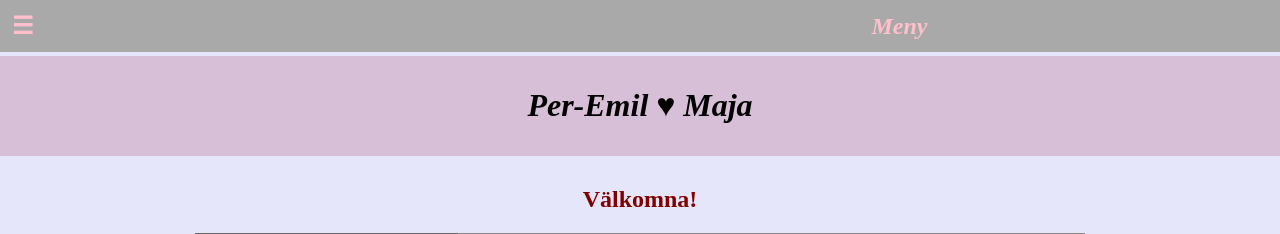
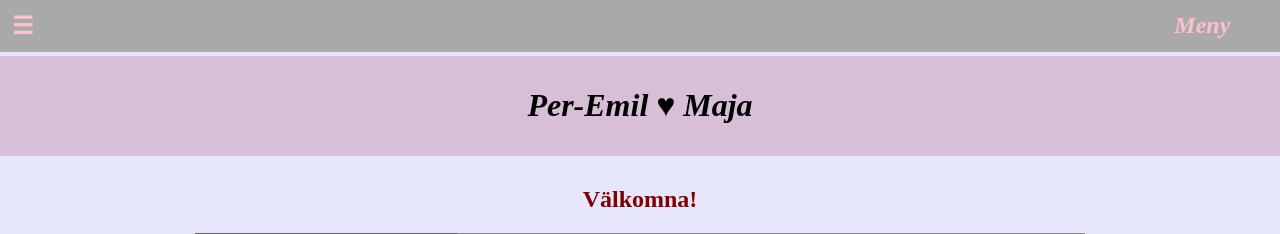
Before and after one commit to reggosaurus-reg/WeddingWebsite, a Flask app: page / in a window 1280 px wide. Shown: the top 234 px of the page. Run offline with Flask 2, Linux system fonts and the light colour scheme.

Commit message:
Actually decenter menu

```diff
--- a/static/css/style.css
+++ b/static/css/style.css
@@ -79,6 +79,12 @@ p {
 	justify-content: center;
 }
 
+.flex-decenter {
+	display: flex;
+	flex-direction: row;
+	justify-content: space-between;
+}
+
 .hidden-url:link {
 	text-decoration: none;
 	color: var(--color-text);
--- a/templates/templates/menu.html
+++ b/templates/templates/menu.html
@@ -1,8 +1,11 @@
 <nav>
 	<h2>
-		<!-- TODO: Use flex or something to ACTUALLY "decenter". -->
-		<span style="font-style: normal;text-align:left">☰</span>
-		<span style="font-style: italic;text-align:right">Meny</span>
+		<div class="flex-decenter">
+			<span style="font-style: normal;text-align:left">
+				☰</span>
+			<span style="font-style: italic;text-align:right;margin-right:3%">
+				Meny</span>
+		</div>
 	</h2>
 	 <div class="dropdown-menu">
 		 <a href="valkomna">Välkomna!</a>
```
